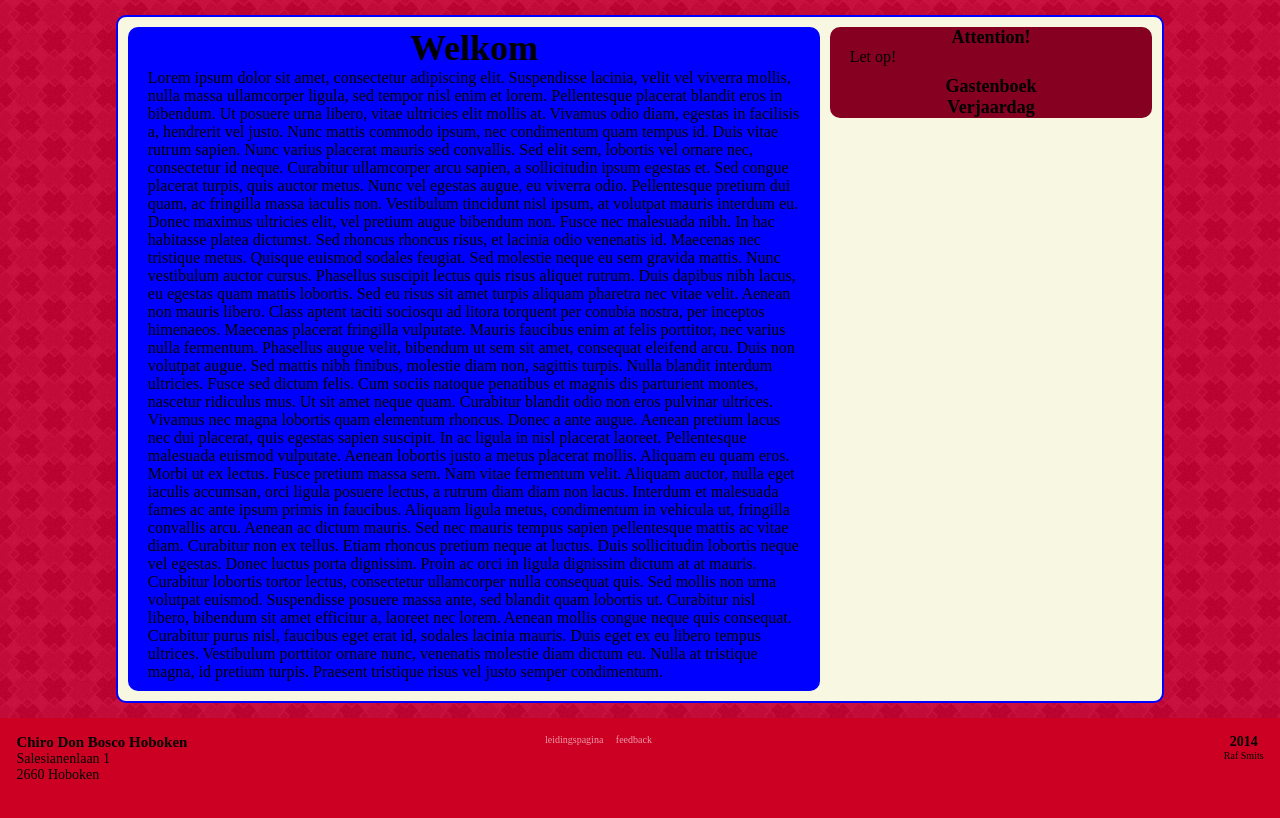
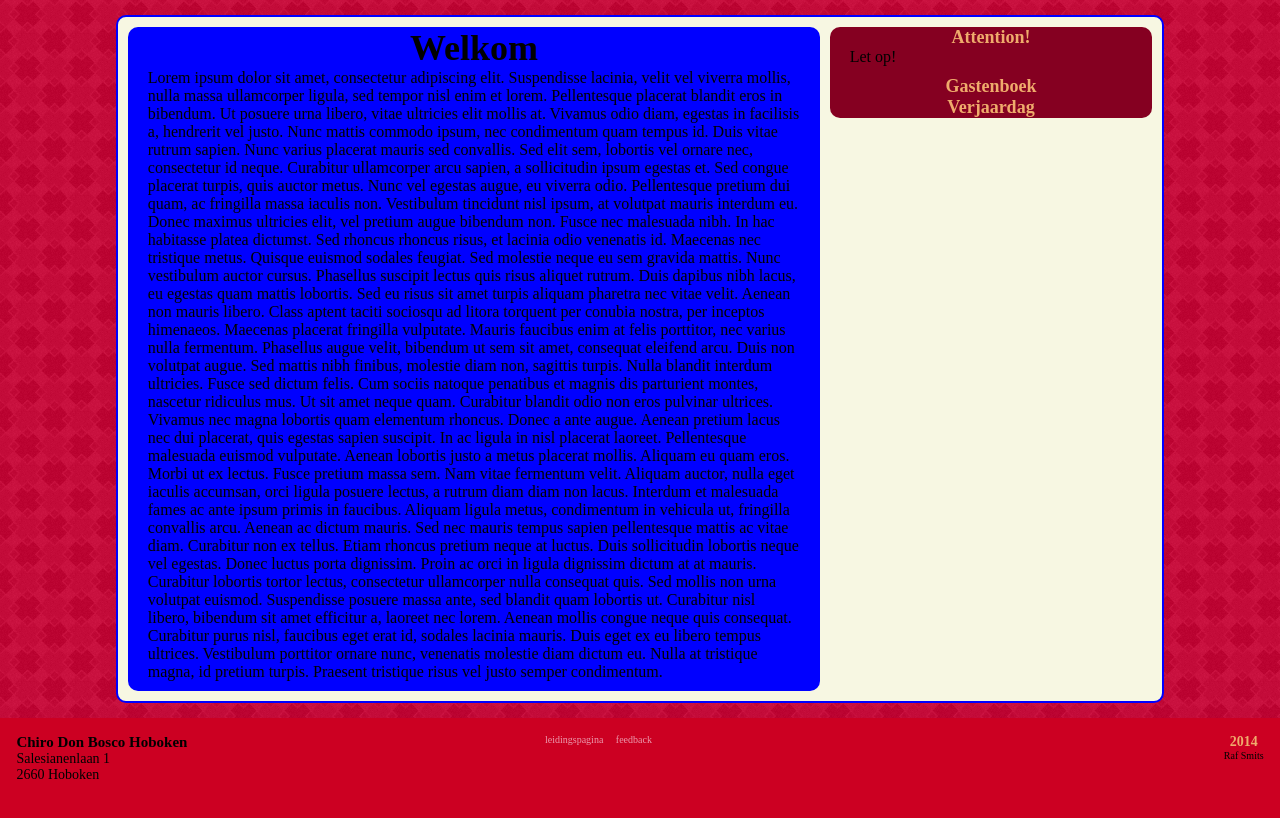
Before and after one commit to Zippie91/chirodbh2, a PHP site: page /test.php in a window 1280 px wide. Shown: the part 182-1000 px from the top of the page. Run offline with PHP 8.4, Linux system fonts and the light colour scheme.

Commit message:
Change color heading

```diff
--- a/CSS/main.css
+++ b/CSS/main.css
@@ -29,6 +29,7 @@ h3 {
   font-size: 1.8em;
   font-weight: bold;
   text-align: center;
+  color: #EFAB6C;
 }
 
 p {
```
